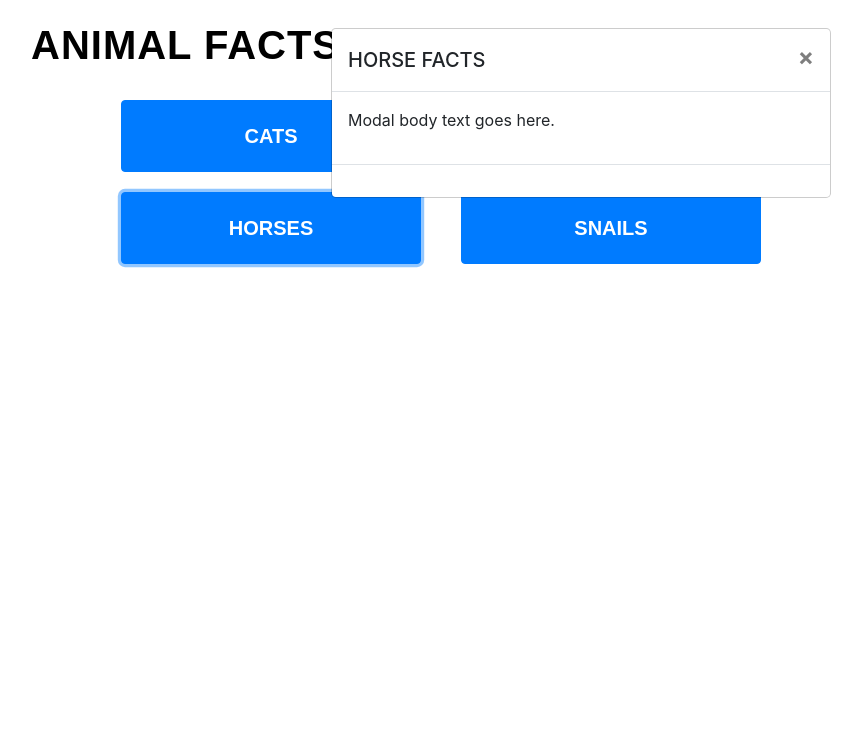
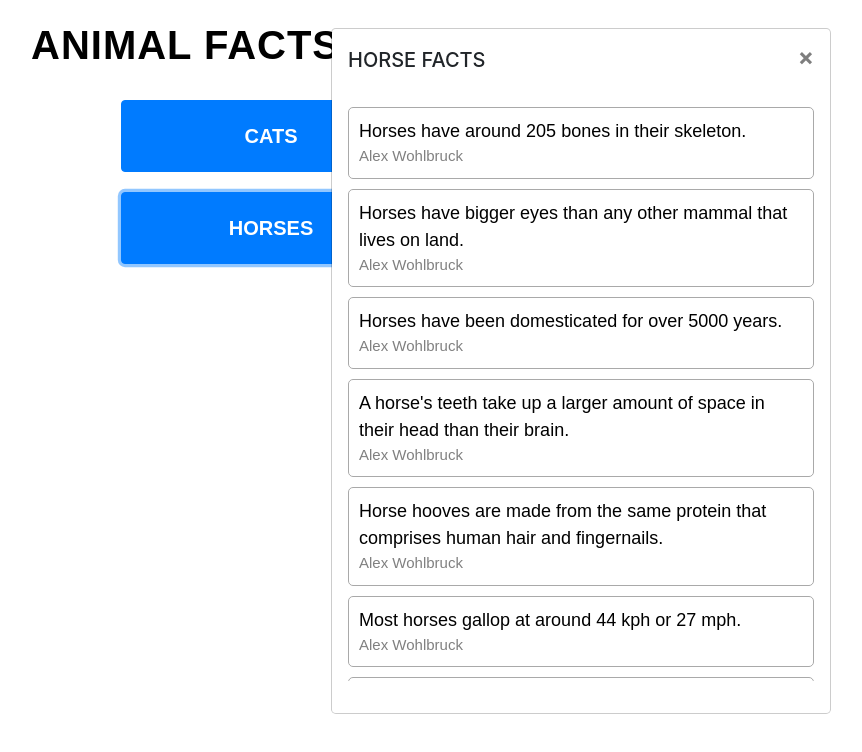
Before and after one commit to carlokid/fe-dev, an Angular app: page /home in a window 1280 px wide. Both pictures are taken after a click on the button "HORSES". Shown: the top 752 px of the page, without its empty margins (59-921 px from the left). Built offline with nearby package versions, Linux system fonts and the light colour scheme.

Commit message:
display json data dynamically

```diff
--- a/src/app/home/home.component.ts
+++ b/src/app/home/home.component.ts
@@ -1,5 +1,6 @@
 import { Component, OnInit } from '@angular/core';
 import { ModalInfoService } from '../shared/modal-info/modal-info.service';
+import { FactsApiService } from '../facts-api/facts-api.service';
 
 @Component({
   selector: 'app-home',
@@ -10,7 +11,10 @@ export class HomeComponent implements OnInit {
 
   public displayInfoModal: boolean;
 
-  constructor(private modalInfo: ModalInfoService) { }
+  constructor(
+    private modalInfo: ModalInfoService,
+    private factsApi: FactsApiService
+  ) { }
 
   ngOnInit() {
     this.modalInfo.displayModal$.subscribe(value => {
@@ -20,38 +24,54 @@ export class HomeComponent implements OnInit {
 
   onDogClick() {
     this.modalInfo.toggleDisplayModal(true);
-
+    this.factsApi.getAnimalFacts('dog').subscribe((resp) => {
       const modalInfo = {
-      header: "DOG"
+        header: "DOG",
+        data: resp
       }
       this.modalInfo.setModalInfo(modalInfo);
+    }, error => {
+      console.log('onDogClick error', error);
+    });
   }
 
   onCatClick() {
     this.modalInfo.toggleDisplayModal(true);
-
+    this.factsApi.getAnimalFacts('cat').subscribe((resp) => {
       const modalInfo = {
-      header: "CAT"
+        header: "CAT",
+        data: resp
       }
       this.modalInfo.setModalInfo(modalInfo);
+    }, error => {
+      console.log('onCatClick error', error);
+    });
   }
 
   onHorseClick() {
     this.modalInfo.toggleDisplayModal(true);
-
+    this.factsApi.getAnimalFacts('horse').subscribe((resp) => {
       const modalInfo = {
-      header: "HORSE"
+        header: "HORSE",
+        data: resp
       }
       this.modalInfo.setModalInfo(modalInfo);
+    }, error => {
+      console.log('onHorseClick error', error);
+    });
   }
 
   onSnailClick() {
     this.modalInfo.toggleDisplayModal(true);
-
+    this.factsApi.getAnimalFacts('snail').subscribe((resp) => {
       const modalInfo = {
-      header: "SNAIL"
+        header: "SNAIL",
+        data: resp
       }
       this.modalInfo.setModalInfo(modalInfo);
+    }, error => {
+      console.log('onSnailClick error', error);
+    });
   }
 
 }
--- a/src/app/shared/modal-info/modal-info.component.css
+++ b/src/app/shared/modal-info/modal-info.component.css
@@ -0,0 +1,31 @@
+.content {
+    font-size: 18px;
+    font-family: sans-serif;
+    color: black;
+}
+
+.author {
+    font-size: 15px;
+    font-family: sans-serif;
+    color: #808080
+}
+
+.data-box {
+    border: 1px solid darkgray;
+    border-radius: 5px;
+    padding: 10px;
+    margin-bottom: 10px;
+}
+
+.custom-header {
+    border-bottom: 0px !important;
+}
+
+.custom-footer {
+    border-top: 0px !important;
+}
+
+.custom-body {
+    max-height: calc(100vh - 210px);
+    overflow-y: auto;
+}
--- a/src/app/shared/modal-info/modal-info.component.html
+++ b/src/app/shared/modal-info/modal-info.component.html
@@ -1,16 +1,30 @@
 <div class="modal" tabindex="-1" role="dialog" [ngStyle]="{'display':'block'}">
   <div class="modal-dialog" role="document">
     <div class="modal-content">
-      <div class="modal-header">
+      <div class="modal-header custom-header">
         <h5 class="modal-title">{{header}} FACTS</h5>
         <button type="button" class="close" (click)="closeModal()" aria-label="Close">
           <span aria-hidden="true">&times;</span>
         </button>
       </div>
-      <div class="modal-body">
-        <p>Modal body text goes here.</p>
+      <div class="modal-body custom-body">
+        <ng-container *ngFor="let info of data.all">
+          <div class="data-box">
+            <div class="content">
+              {{info.text}}
+            </div>
+            <div class="author">
+              <ng-container *ngIf="info.hasOwnProperty('user') else anonymous">
+                {{info.user.name.first}} {{info.user.name.last}}
+              </ng-container>
+              <ng-template #anonymous>
+                Anonymous
+              </ng-template>
+            </div>
+          </div>
+        </ng-container>
       </div>
-      <div class="modal-footer"></div>
+      <div class="modal-footer custom-footer"></div>
     </div>
   </div>
 </div>
--- a/src/app/shared/modal-info/modal-info.component.ts
+++ b/src/app/shared/modal-info/modal-info.component.ts
@@ -9,13 +9,16 @@ import { ModalInfoService } from './modal-info.service';
 export class ModalInfoComponent implements OnInit {
 
   header: string;
-  data: any;
+  data: any = {
+    all: []
+  };
 
   constructor(private modalInfo: ModalInfoService) { }
 
   ngOnInit() {
     this.modalInfo.modalInfo$.subscribe((value: any) => {
       this.header = value.header;
+      this.data = value.data;
     });
   }
 
```
Lines whose indentation alone changed are shown as unchanged.
